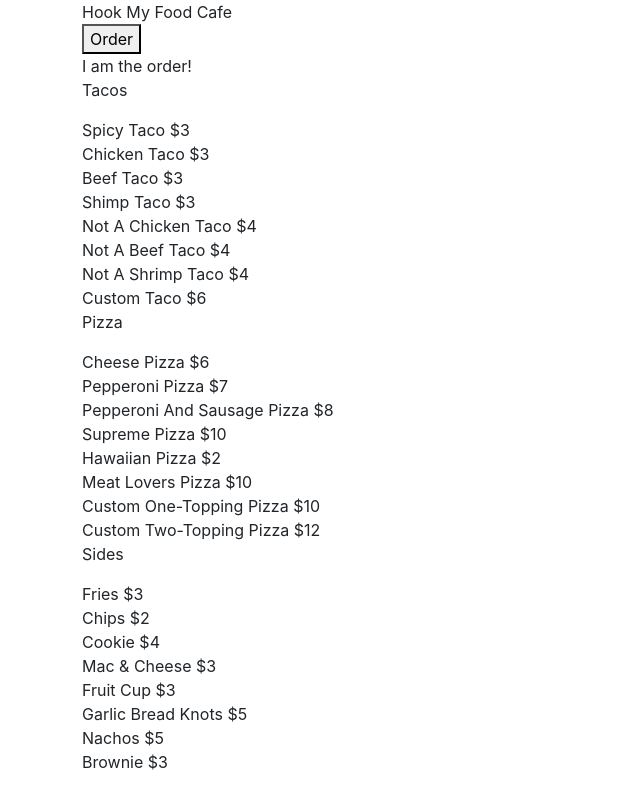
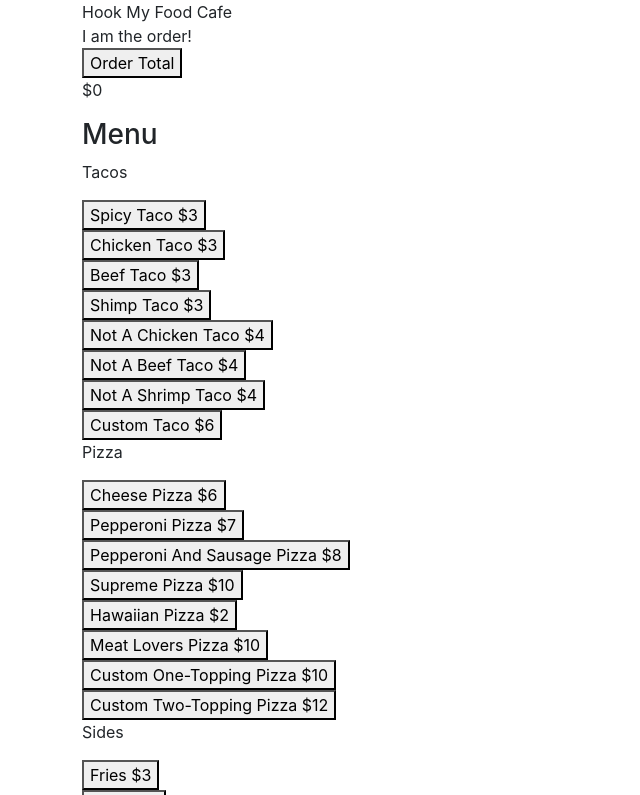
Before and after one commit to DanielSJuarez/react-restaurant-app, a React (Create React App) app: page / in a window 1280 px wide. Shown: the top 795 px of the page, without its empty margins (0-640 px from the left). Built offline with nearby package versions, Linux system fonts and the light colour scheme.

Commit message:
add to order total

```diff
--- a/src/components/hookMyFood.js
+++ b/src/components/hookMyFood.js
@@ -1,18 +1,23 @@
 import { useState } from "react";
 import MenuList from "./menuList";
 import Order from "./order";
-import SubTotal from "./subTotal";
+import OrderTotal from "./orderTotal";
 import MENU from "./menuItems";
 
 function HookMyFood(props) {
     const [menu, setMenu] = useState(MENU);
+    const [total, setTotal] = useState(0);
+
+    const subTotal = (price) => {
+        setTotal(total + price);
+    }
 
     const tacoSelection = menu.filter(menu => (
         menu.catagory === 'tacos'
     ));
 
     const tacoDisplay = tacoSelection.map(menu => (
-        <MenuList {...menu}/>
+        <MenuList {...menu} subTotal={subTotal} />
     ));
 
     const pizzaSelection = menu.filter(menu => (
@@ -20,7 +25,7 @@ function HookMyFood(props) {
     ));
 
     const pizzaDisplay = pizzaSelection.map(menu => (
-        <MenuList {...menu}/>
+        <MenuList {...menu} subTotal={subTotal}/>
     ));
 
     const sidesSelection = menu.filter(menu => (
@@ -28,38 +33,32 @@ function HookMyFood(props) {
     ));
 
     const sidesDisplay = sidesSelection.map(menu => (
-        <MenuList {...menu}/>
+        <MenuList {...menu} subTotal={subTotal}/>
     ));
-
-    // const menuDisplay = menu.map(menu => (
-    //     <MenuList {...menu}/>
-    // ))
 
     return (
         <>
         <div className="container">
             <div className='row'>
-                <div className='menuHead col'>Hook My Food Cafe</div>
+                <div className='restaurantsDisplay col'>Hook My Food Cafe</div>
                 <div>
-                    <button className='subTotal col'>Order</button>
-                    <Order />
-                    <SubTotal />
+                    <Order/>
+                    <OrderTotal total={total}/>
                 </div>
                 <div className='menuList col'>
-                    <section>
-                        <p>Tacos</p>
+                    <h3 className='menuHeader'>Menu</h3>
+                    <section className='tacoDisplay'>
+                        <p className='tacoHeader'>Tacos</p>
                         {tacoDisplay}
                     </section>
-                    <section>
-                        <p>Pizza</p>
+                    <section className='pizzaDisplay'>
+                        <p className='pizzaHeader'>Pizza</p>
                         {pizzaDisplay}
-
                     </section>
-                    <section>
-                        <p>Sides</p>
+                    <section className='sideDisplay'>
+                        <p className='sidesHeader'>Sides</p>
                         {sidesDisplay}
                     </section>
-                    {/* {menuDisplay} */}
                 </div>
             </div>
             </div>
--- a/src/components/menuList.js
+++ b/src/components/menuList.js
@@ -1,8 +1,12 @@
-function MenuList({name, price}) {
+function MenuList({name, price, subTotal}) {
+
+const addToOrder = () => subTotal(price);
+
+
     return (
         <div className='row'>
             <div className="col">
-            {name} ${price}
+                <button className='foodItemButtons' type='button' onClick={addToOrder}>{name} ${price}</button>
             </div>
         </div>
     );
--- /dev/null
+++ b/src/components/orderTotal.js
@@ -0,0 +1,10 @@
+function OrderTotal({total}) {
+  return (
+      <div className="col">
+          <button className='orderButton'>Order Total</button>
+          <p>${total}</p>
+      </div>
+  );
+}
+
+export default OrderTotal;
--- a/src/components/subTotal.js
+++ /dev/null
@@ -1,9 +0,0 @@
-function SubTotal() {
-  return (
-      <div className="col">
-
-      </div>
-  );
-}
-
-export default SubTotal;
```
